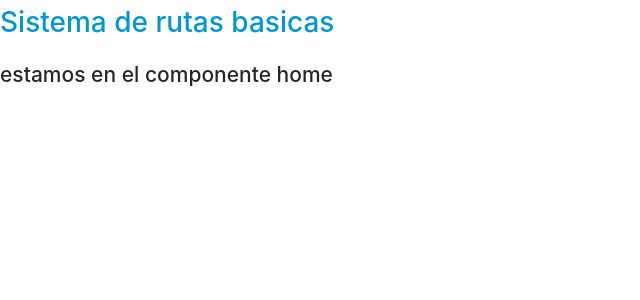
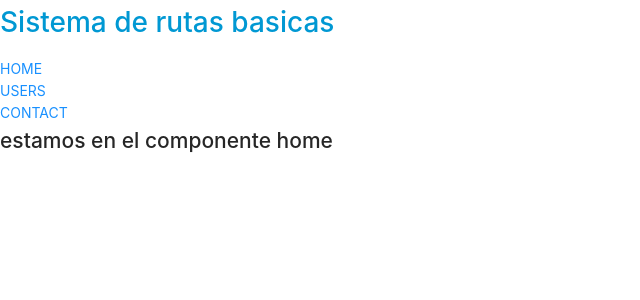
Before and after one commit to erika-noemy/WebPersonal_MERN, a React (Create React App) app: page / in a window 1280 px wide. Shown: the top 300 px of the page, without its empty margins (0-640 px from the left). Built offline with nearby package versions, Linux system fonts and the light colour scheme.

Commit message:
error404 y links

```diff
--- a/src/App.js
+++ b/src/App.js
@@ -1,17 +1,19 @@
 
 import './App.scss';
 import {BrowserRouter as Router, Route , Routes, Link} from 'react-router-dom';
-
 function App() {
-
   return (
     <Router>
       <div className="App">
        <h1>Sistema de rutas basicas</h1>
+       <Link to="/">  HOME</Link> <br/>
+       <Link to="/user">USERS</Link><br/>
+       <Link to="/contact">CONTACT</Link>
        <Routes>
          <Route exact path = "/" element = {<Home/>} />
          <Route exact path = "/contact" element = {<Contact/>} />
          <Route exact path = "/user" element = {<User/>} />
+         <Route path='*' element = {<Error404/>} />
        </Routes>
 
       </div>
@@ -19,7 +21,6 @@ function App() {
 
   );
 }
-
 function Home(){
   return <h2> estamos en el componente home</h2>;
 }
@@ -29,4 +30,7 @@ function Contact(){
 function User(){
   return <h2> estamos en el componente user</h2>;
 }
+function Error404 (){
+  return <h2> Error404</h2>;
+}
 export default App;
```
